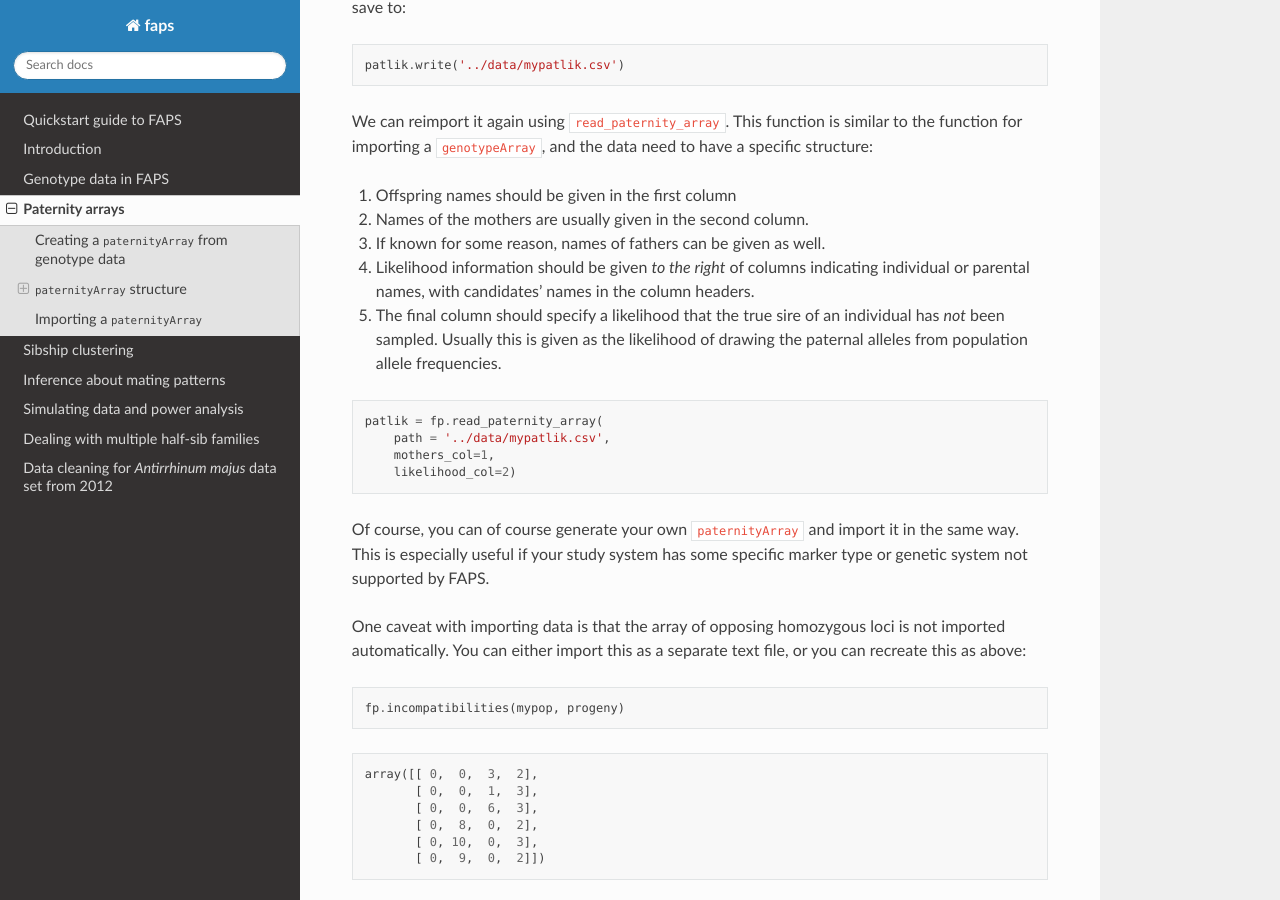
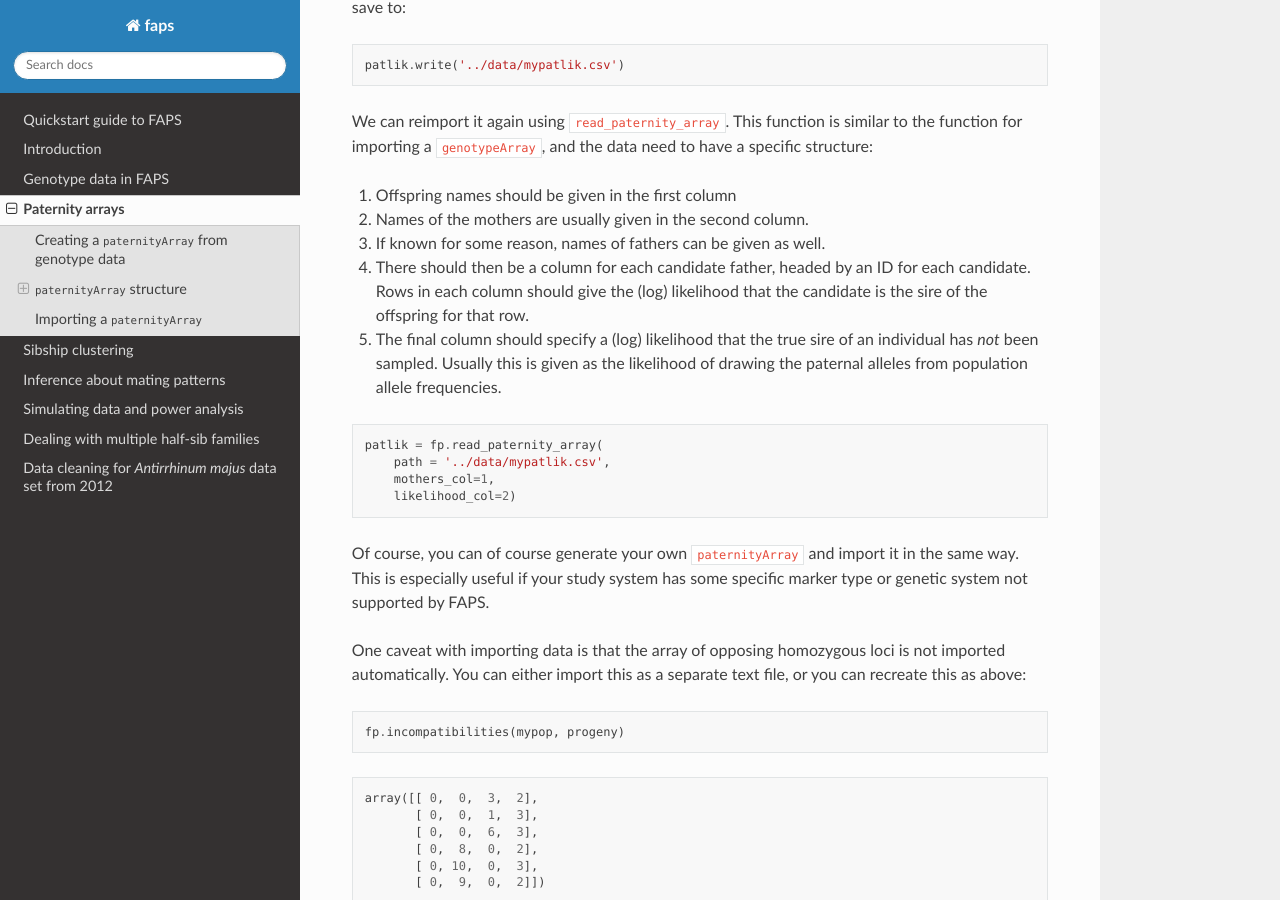
Before and after one commit to ellisztamas/faps, a Sphinx documentation site: the page built from docs/tutorials/03_paternity_arrays.rst, in a window 1280 px wide and 900 px high, scrolled down 6599 px. Built offline with Sphinx 7.4.7 and the Read the Docs theme 2.0.0, drawn with Linux system fonts in a browser that asks for light colours.

Commit message:
Altered docs on paternityArrays to state explicitly that read_paternity_array needs log values.

```diff
--- a/docs/tutorials/03_paternity_arrays.rst
+++ b/docs/tutorials/03_paternity_arrays.rst
@@ -440,10 +440,10 @@ data need to have a specific structure:
 1. Offspring names should be given in the first column
 2. Names of the mothers are usually given in the second column.
 3. If known for some reason, names of fathers can be given as well.
-4. Likelihood information should be given *to the right* of columns
-   indicating individual or parental names, with candidates' names in
-   the column headers.
-5. The final column should specify a likelihood that the true sire of an
+4. There should then be a column for each candidate father, headed by an ID for
+   each candidate. Rows in each column should give the (log) likelihood that the
+   candidate is the sire of the offspring for that row.
+5. The final column should specify a (log) likelihood that the true sire of an
    individual has *not* been sampled. Usually this is given as the
    likelihood of drawing the paternal alleles from population allele
    frequencies.
```
Also changed, not shown: docs/03 Paternity arrays.ipynb.
